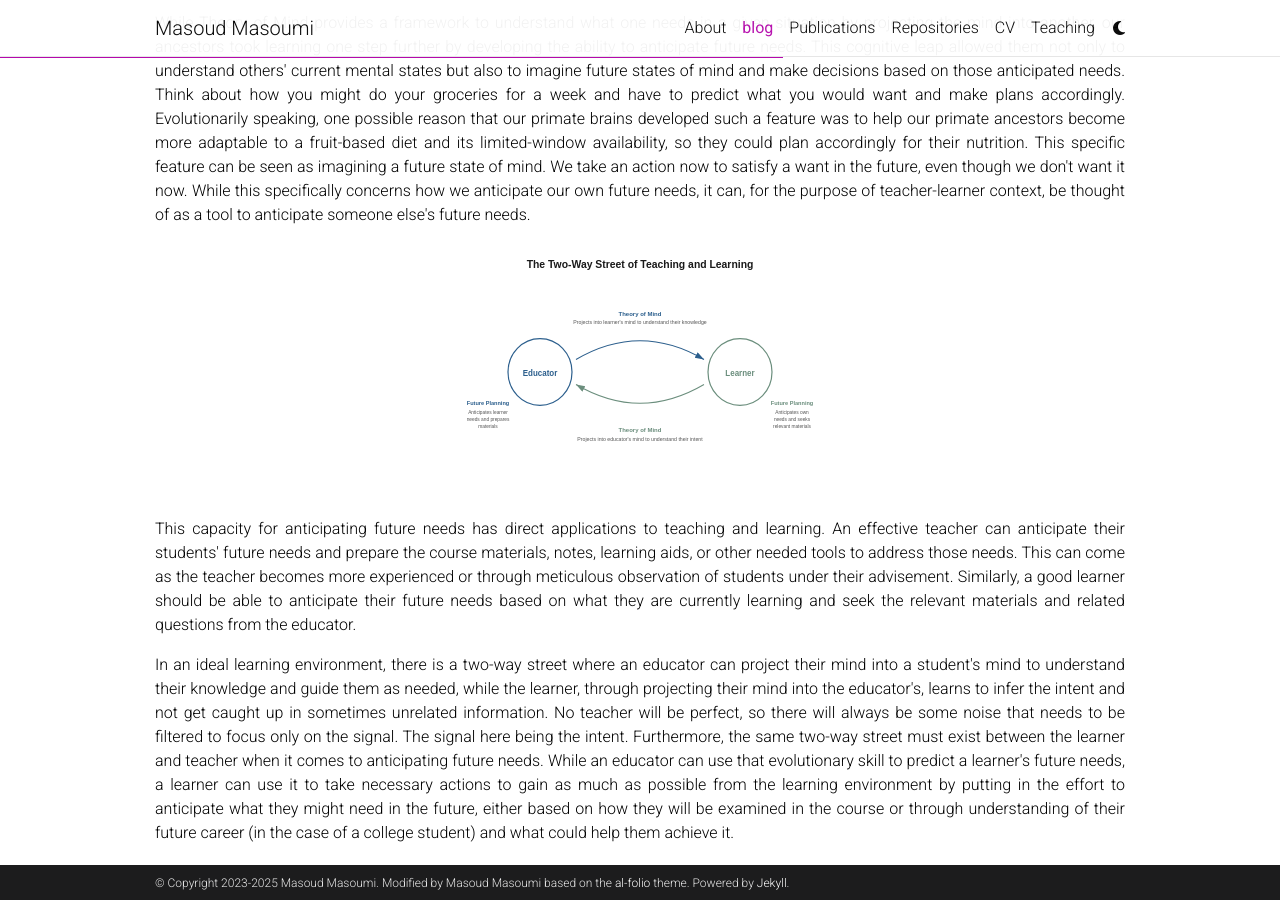
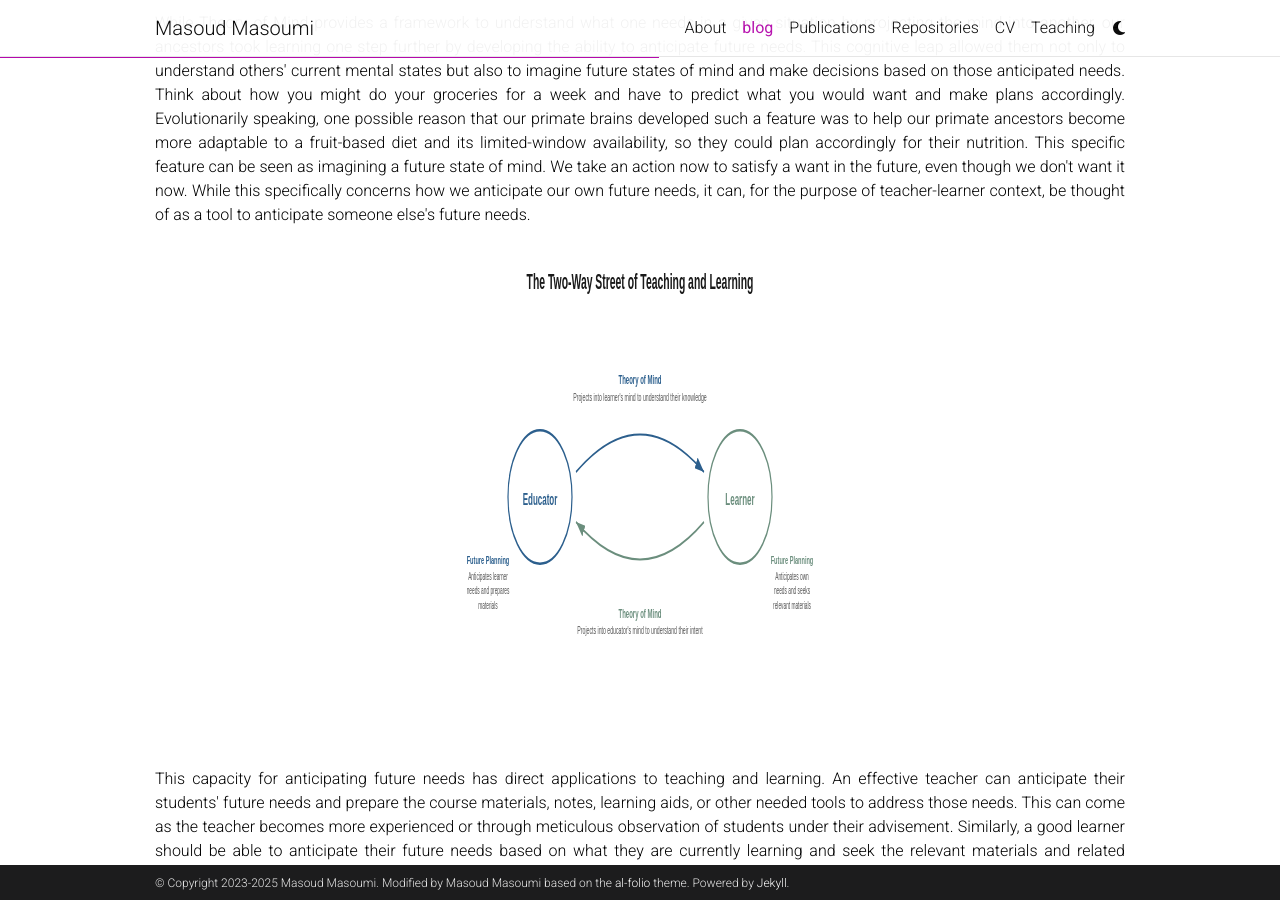
Before and after one commit to MasoudMiM/masoudmim.github.io, a Jekyll site: the page built from _posts/2025-10-26-evolutionary-learning.md, in a window 1280 px wide and 900 px high, scrolled down 817 px. Built offline with Jekyll 4.4.1, drawn with Linux system fonts in a browser that asks for light colours; comment, search, counter and statistics services are not loaded; a style sheet for code colours, icons or effects is not loaded.

Commit message:
updated post with svg image size

```diff
--- a/_posts/2025-10-26-evolutionary-learning.md
+++ b/_posts/2025-10-26-evolutionary-learning.md
@@ -28,7 +28,7 @@ categories: essay
 <p>While Theory of Mind provides a framework to understand what one needs in a given situation by projecting the mind into another, our ancestors took learning one step further by developing the ability to anticipate future needs. This cognitive leap allowed them not only to understand others' current mental states but also to imagine future states of mind and make decisions based on those anticipated needs. Think about how you might do your groceries for a week and have to predict what you would want and make plans accordingly. Evolutionarily speaking, one possible reason that our primate brains developed such a feature was to help our primate ancestors become more adaptable to a fruit-based diet and its limited-window availability, so they could plan accordingly for their nutrition. This specific feature can be seen as imagining a future state of mind. We take an action now to satisfy a want in the future, even though we don't want it now. While this specifically concerns how we anticipate our own future needs, it can, for the purpose of teacher-learner context, be thought of as a tool to anticipate someone else's future needs.</p>
 
 <div style="text-align: center; margin-top: 20px; margin-bottom: 20px;">
-    <img src="/assets/img/evol-education_diagram.svg" alt="two-way street between the educator and the learner" width="400" height="250">
+    <img src="/assets/img/evol-education_diagram.svg" alt="two-way street between the educator and the learner" width="400" height="500">
 </div>
 
 <p>This capacity for anticipating future needs has direct applications to teaching and learning. An effective teacher can anticipate their students' future needs and prepare the course materials, notes, learning aids, or other needed tools to address those needs. This can come as the teacher becomes more experienced or through meticulous observation of students under their advisement. Similarly, a good learner should be able to anticipate their future needs based on what they are currently learning and seek the relevant materials and related questions from the educator.</p>
```
